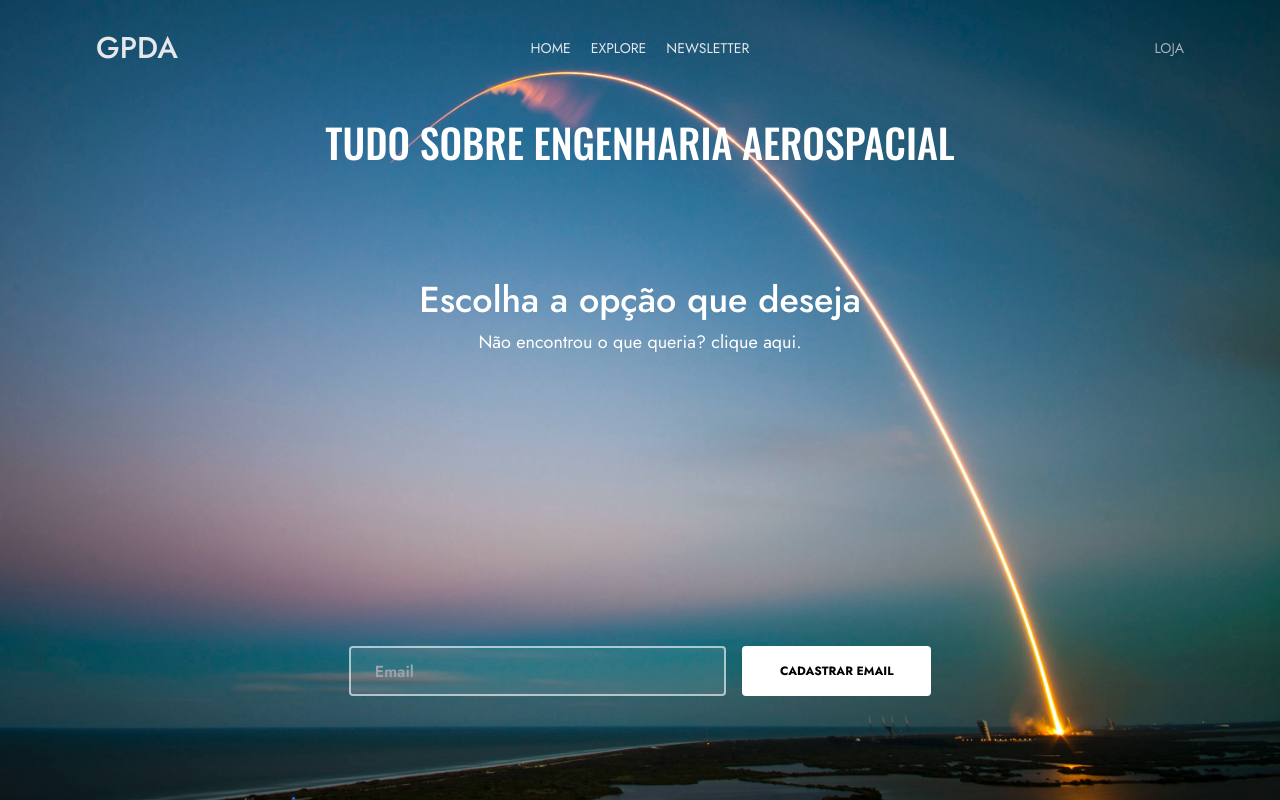
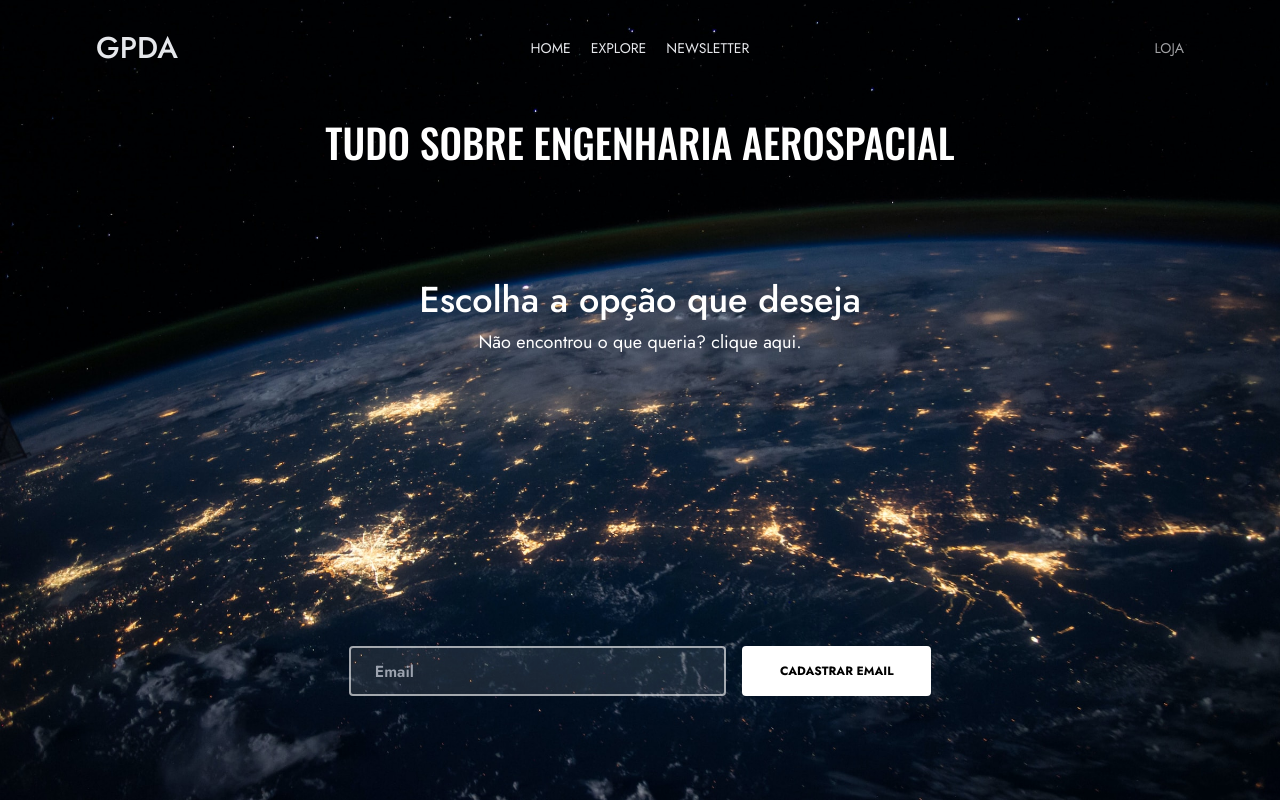
Before and after one commit to Projeto-Stratum/gpda-web, a Next.js app: page / in a window 1280 px wide. Shown: the top 800 px of the page. Built offline with nearby package versions, Linux system fonts and the light colour scheme; some icons are missing.

Commit message:
fix on IOS

```diff
--- a/src/modules/home/screens/home.tsx
+++ b/src/modules/home/screens/home.tsx
@@ -9,7 +9,7 @@ export default function HomeScreen() {
   return (
     <>
       <HomeContainer>
-        <div className="max-w-[900px] flex flex-col h-full justify-between">
+        <div className="max-w-[900px] flex z-[1] flex-col h-full justify-between">
           <div>
             <div className="flex flex-col items-center w-full py-4 ">
               <h1 className=" text-3xl md:text-[2.5rem] my-6 max-w-[650px] py-4 font-Oswald font-medium text-center text-white uppercase">
@@ -48,15 +48,22 @@ export default function HomeScreen() {
             </span>
           </div>
         </div>
+        <Image
+          src={"/assets/images/nasa-large.jpg"}
+          alt={"hero"}
+          width={1920}
+          height={1080}
+          className="absolute top-0 left-0 object-cover object-center w-screen h-screen"
+        />
       </HomeContainer>
       <div className="flex flex-col w-full md:flex-row">
-        <div className="flex md:min-h-screen md:max-h-screen min-h-[50vh] max-h-[50vh] md:w-1/2">
+        <div className="flex relative md:min-h-screen md:max-h-screen min-h-[50vh] max-h-[50vh] md:w-1/2">
           <Image
             src={"/assets/images/satelite.jpg"}
             alt={"satelite"}
             width={1920}
             height={1080}
-            className="object-cover object-center"
+            className="absolute top-0 left-0 object-cover object-center md:min-h-screen md:max-h-screen min-h-[50vh] max-h-[50vh] md:w-full"
           />
         </div>
         <div className="flex items-center bg-black  md:min-h-screen min-h-[50vh] md:max-h-screen md:w-1/2 px-10 md:px-20 xl:px-36 py-16">
@@ -88,18 +95,18 @@ export default function HomeScreen() {
               sit amet, consectetur adipiscing elit. Donec ac mi sed lectus
               vestibulum aliquet. Donec ac mi
             </p>
-            <button className="px-4 py-3 focus:bg-white focus:text-black m text-sm font-bold w-72 min-w-[10rem] uppercase border-2 border-white rounded">
+            <button className="px-4 py-3 focus:bg-white focus:text-black text-sm font-bold w-72 min-w-[10rem] uppercase border-2 border-white rounded">
               ver mais
             </button>
           </div>
         </div>
-        <div className="flex order-1 md:order-2 md:w-1/2 md:min-h-screen md:max-h-screen min-h-[50vh] max-h-[50vh]">
+        <div className="flex relative order-1 md:order-2 md:w-1/2 md:min-h-screen md:max-h-screen min-h-[50vh] max-h-[50vh]">
           <Image
             src={"/assets/images/quadroBranco.jpg"}
             alt={"quadroBranco"}
             width={1920}
             height={1080}
-            className="inline-block object-cover object-center"
+            className="absolute top-0 left-0 object-cover object-center md:min-h-screen md:max-h-screen min-h-[50vh] max-h-[50vh] md:w-full"
           />
         </div>
       </div>
--- a/src/modules/home/styles.ts
+++ b/src/modules/home/styles.ts
@@ -15,17 +15,20 @@ export const HomeContainer = styled.div`
   height: 100vh;
   -webkit-box-align: center;
   -ms-flex-align: center;
-  align-items: center;
+  /* align-items: center;
   background: url("/assets/images/spacex-large.jpg");
   background-size: cover;
   background-position: center;
   background-repeat: no-repeat;
-  background-attachment: fixed;
+  // TODO: tem que arrumar no mobile
+  // background-attachment: fixed;
+  background-attachment: scroll; */
+  position: relative;
   display: flex;
   justify-content: center;
   padding: 68px 24px 24px 24px;
 
-  animation: ${backgroundTransition} 25s infinite alternate;
+  /* animation: ${backgroundTransition} 25s infinite alternate; */
 
   @media (max-width: 768px) {
     padding: 96px 28px 28px 28px;
```
